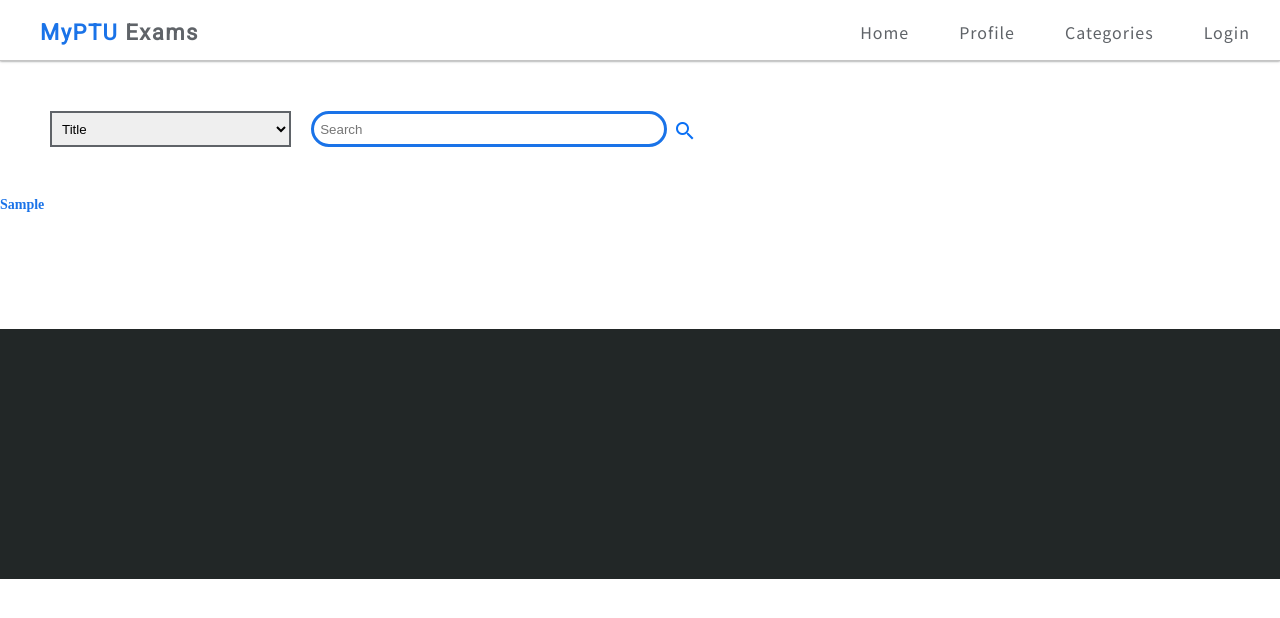
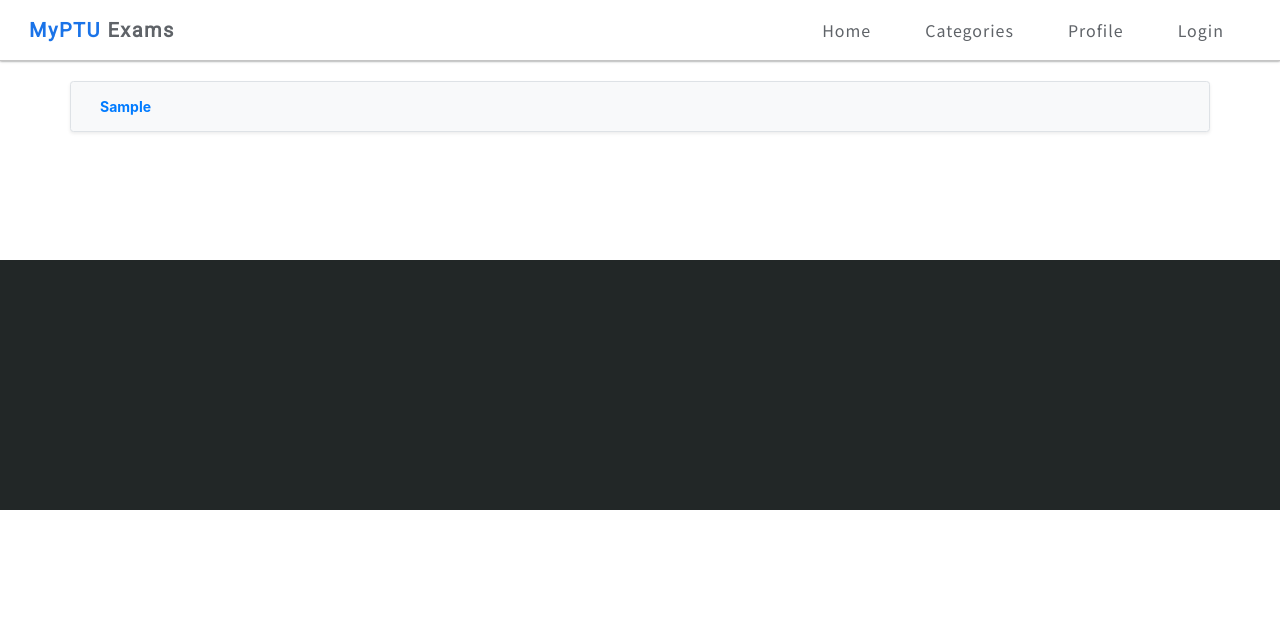
Before and after one commit to vimal-11/django-myptu-webapp, a Django app: page /exam/sample/ in a window 1280 px wide. Shown: the top 618 px of the page. Run offline with Django 3.2, Linux system fonts and the light colour scheme; tables that the repository leaves empty hold one stand-in row (values such as "Sample post"); parts of the project's set-up code (start-up, migrations or seed data) failed here and were passed over; some libraries are stand-ins or nearby versions.

Commit message:
base stylings for exams implemented
base.css - for all baase htmls.
exam.css - for all exams templates.
index.css - generic css for whole project which has constant variables to be imported in all other css.
forumstyle.css - removed base css code.
bootstrap for nav bar in exams.
tried profile image.

```diff
--- /dev/null
+++ b/static/css/base.css
@@ -0,0 +1,219 @@
+@import "index.css";
+
+*{
+    margin:0;
+	box-sizing: border-box;
+}
+
+html{
+    background-color: rgb(255, 255, 255);
+    font-size: 14px;
+    width: 100%;
+}
+
+a{
+    color: var(--color-theme-blue);
+    font-weight: bolder;
+    text-decoration: none;
+}
+
+h1{
+    font-size: 16px;
+    font-weight: bolder;
+}
+
+/* Navigation */
+
+.head{
+    border-bottom:1px solid #c5c5c5;
+    box-shadow: 0px 0px 2.5px #676969;
+    margin-bottom: 20px;
+}
+
+.navbar{
+    display: flex;
+    align-items: center;
+    padding: 10px 0px;
+    height: 60px;
+
+}
+
+.forum-nav{
+    background-color: #ffffff;
+    width: 100%;
+    display: inline-block;
+    border-radius: 5px;
+    border: 2px solid black;
+}
+
+.logo{
+    list-style-type: none;
+    width: fit-content;
+    font-size: 22px !important;
+    font-family: "Roboto", Arial, Helvetica, sans-serif !important;
+    font-weight: bolder;
+    letter-spacing: 1.5px;
+    color: var(--color-theme-blue);
+}
+
+
+.navlist{
+    list-style-type: none;
+}
+
+
+
+.nav-lnk > a{
+    margin-inline: 20px;
+    font-size: 16px;
+    font-family: var(--font-nav-link);
+    font-weight: 300;
+    letter-spacing: 1px;
+
+}
+
+.nav-lnk > a:hover{
+    color: var(--color-theme-blue);
+    transform: scale(1.03);
+}
+
+.res-nav{
+    width: 5%;
+    float: right;
+    height: 100%;
+    margin-top: 0.8%;
+    display: none;
+}
+
+
+/* for mobile nav*/
+
+@media screen and (max-width: 460px) {
+    .navbar{
+        max-height: auto;
+    }
+    .nav-list{
+        position: absolute;
+        right: 3%;
+        top: 8%;
+        z-index: 1000;
+        height: fit-content;
+        padding: 5px 0px;
+        width: fit-content;
+        background-color: rgb(58, 56, 56);
+        border-radius: 5px;
+        display: none;
+    }
+
+    .nav-lnk a{
+        font-size: 11px;
+        color: #fff;
+        float: left;
+    }
+
+    .res-nav{
+        display: block;
+        width: 5%;
+        float: right;
+        height: 100%;
+        margin-top: .5%;
+        margin-right: 50px;
+    }
+    .l1, .l2, .l3{
+        height: 4px;
+        width: 35px;
+        margin: auto;
+        margin-top: 5px;
+        background-color: rgb(58, 56, 56);
+
+    }
+
+}
+
+
+/* search box */
+/*
+.search-box{
+    margin: 20px 0px;
+    padding: 30px 50px;
+    display: flex;
+    justify-content: center;
+    height: fit-content;
+    width: 100%;
+    border:2px solid black;
+}
+
+.search-box form{
+    flex: 2;
+    display: flex;
+}
+
+
+.search-box select{
+    flex: 1;
+    padding: 6px;
+    width: 100px;
+    border: 2px solid var(--color-nav-link-grey);
+}
+
+
+.search-but button{
+    background-color: #fff;
+    color: #0a70f5;
+    border: none;
+    margin-top: 7px;
+}
+
+*/
+.search-box  input{
+
+
+    border: 3px solid var(--color-theme-blue);
+    border-radius: 30px;
+
+}
+
+
+.res-search{
+   display: none;
+}
+
+
+.input-group-append button{
+    background-color: #fff;
+    color: #0a70f5;
+    border: none;
+    margin-top: 7px;
+}
+
+.input-group-append button:hover{
+    transform: scale(1.1);
+    transition: 0.3s ease;
+
+}
+
+
+@media screen and (max-width: 460px){
+
+    .search-box{
+
+       padding: 15px 10px;
+       width: fit-content;
+
+    }
+
+    .res-search{
+        display: inline;
+        border: none;
+    }
+    .form-control{
+        display: none;
+    }
+}
+
+.basefoot{
+    height: 250px;
+    position: relative;
+    background-color: var(--color-footer) !important;
+    margin-top: 100px;
+}
--- a/static/css/forumstyle.css
+++ b/static/css/forumstyle.css
@@ -16,7 +16,7 @@ html{
 }
 
 a{
-    color: #1a73e8;
+    color: var(--color-theme-blue);
     font-weight: bolder;
     text-decoration: none;
 }
@@ -319,14 +319,14 @@ h1{
     flex: 1;
     padding: 6px;
     width: 100px;
-    border: 2px solid #5f6368;
+    border: 2px solid var(--color-nav-link-grey);
 }
 
 .search-box  input{
     flex: 1.5;
     padding: 6px;
     width: 250px;
-    border: 3px solid #1a73e8;
+    border: 3px solid var(--color-theme-blue);
     border-radius: 30px;
     margin-left: 20px;
     z-index: 100;
--- /dev/null
+++ b/static/css/index.css
@@ -0,0 +1,20 @@
+@import url('https://fonts.googleapis.com/css2?family=Poppins&display=swap');
+@import url('https://fonts.googleapis.com/css2?family=Montserrat&family=Poppins&display=swap');
+@import url('https://fonts.googleapis.com/css2?family=Roboto&display=swap');
+@import url('https://fonts.googleapis.com/css2?family=Noto+Sans+KR&display=swap');
+
+:root {
+    --font-family: 'Manrope', sans-serif;
+    --font-nav-link: "Noto Sans KR", "Poppins", Arial, Helvetica, sans-serif;
+
+    --gradient-text: linear-gradient(89.97deg, #AE67FA 1.84%, #F49867 102.67%);
+    --gradient-bar: linear-gradient(103.22deg, #AE67FA -13.86%, #F49867 99.55%);
+
+    --color-bg: #040C18;
+    --color-footer : #222727;
+    --color-blog: #042c54;
+    --color-text: #81AFDD;
+    --color-subtext: #FF8A71;
+    --color-theme-blue: #1a73e8;
+    --color-nav-link-grey: #5f6368;
+  }
--- a/templates/authenticate/base.html
+++ b/templates/authenticate/base.html
@@ -8,6 +8,7 @@
         <meta name="description" content="">
         <meta name="viewport" content="width=device-width, initial-scale=1">
         <link rel="stylesheet" href="{% static '/css/forumstyle.css' %}">
+        <link rel="stylesheet" href="{% static '/css/index.css' %}">
         <link href="https://fonts.googleapis.com/icon?family=Material+Icons" rel="stylesheet">
         <!-- Markdown-it -->
         <script src="https://cdnjs.cloudflare.com/ajax/libs/markdown-it/11.0.1/markdown-it.min.js" integrity="sha512-hW0KbtvDnXCHbh2UCNP/6R+oXxCKiOfm9ciuUekdGBCQF1+57bGqZAk3sAFir7PMQstyRW0UecsSc2HQotH2vg==" crossorigin="anonymous"></script>
--- a/templates/exams/base.html
+++ b/templates/exams/base.html
@@ -6,58 +6,85 @@
         <title>MyPTU - Exams</title>
         <meta name="description" content="">
         <meta name="viewport" content="width=device-width, initial-scale=1">
-        <link rel="stylesheet" href="{% static '/css/forumstyle.css' %}">
+        <!--<link rel="stylesheet" href="{% static '/css/forumstyle.css' %}">-->
+        <link rel="stylesheet" href="{% static '/css/index.css' %}">
+        <link rel="stylesheet" href="{% static '/css/base.css' %}">
         <link href="https://fonts.googleapis.com/icon?family=Material+Icons" rel="stylesheet">
+        <!-- Including the bootstrap CDN -->
+        <link href="https://cdn.jsdelivr.net/npm/bootstrap@5.1.3/dist/css/bootstrap.min.css" rel="stylesheet" integrity="sha384-1BmE4kWBq78iYhFldvKuhfTAU6auU8tT94WrHftjDbrCEXSU1oBoqyl2QvZ6jIW3" crossorigin="anonymous">
+        <link rel="stylesheet" href="https://maxcdn.bootstrapcdn.com/bootstrap/4.4.1/css/bootstrap.min.css">
+        <script src="https://ajax.googleapis.com/ajax/libs/jquery/3.4.1/jquery.min.js"></script>
+        <script src="https://cdnjs.cloudflare.com/ajax/libs/popper.js/1.16.0/umd/popper.min.js"></script>
+        <script src="https://maxcdn.bootstrapcdn.com/bootstrap/4.4.1/js/bootstrap.min.js"></script>
     </head>
     <body>
+        <style>
+            .logo{
+                font-size: 20px !important;
+                font-family: "Roboto", Arial, Helvetica, sans-serif !important;
+                font-weight: bolder;
+                letter-spacing: 1.5px;
+                color: var(--color-theme-blue) !important;
+            }
+            .nav-link{
+                color: var(--color-nav-link-grey) !important;
+            }
+            .nav-link:hover{
+                color: var(--color-theme-blue) !important;
+                transform: scale(1.03);
+            }
+
+            @media screen and (max-width: 460px){
+                .form-control{
+                    display: none;
+                }
+            }
+
+        </style>
+
         <div class="head">
-            <div class="navbar">
-                <nav class="forum-nav">
-                    <ul class="logo">
-                        <li>MyPTU <span style="color:#5f6368">Exams</span></li>
-                    </ul>
-                    <div class="res-nav">
-                        <div class="l1"></div>
-                        <div class="l2"></div>
-                        <div class="l3"></div>
-                    </div>
-                    <ul class="nav-list">
-                        <li class="nav-lnk">
+            <nav class="navbar navbar-expand-lg navbar-light" >
+                <div class="container-fluid">
+                    <a class="navbar-brand logo" href="">MyPTU <span style="color:var(--color-nav-link-grey)">Exams</span></a>
+                        <button class="navbar-toggler" type="button" data-bs-toggle="collapse" data-bs-target="#navbarNav" aria-controls="navbarNav" aria-expanded="false" aria-label="Toggle navigation">
+                            <span class="navbar-toggler-icon"></span>
+                        </button>
+                    <div class="collapse navbar-collapse" id="navbarNav">
+                        <ul class="navbar-nav ml-auto" style="color: var(--color-nav-link-grey)">
+                        <li class="nav-item nav-lnk">
+                            <a class="nav-link" href="{% url 'authenticate:home' %}">Home</a>
+                            </li>
+                        <li class="nav-item nav-lnk">
+                            <a class="nav-link" href="{% url 'forums:forum' %}">Categories</a>
+                        </li>
+                        <li class="nav-item nav-lnk">
+                            <a class="nav-link" href="{% url 'authenticate:profilepage' request.user.id %}">Profile</a>
+                        </li>
+                        <li class="nav-item nav-lnk">
                             {% if request.user.is_authenticated %}
-                            <a href="{% url 'authenticate:logout' %}" method="POST">Logout</a>
+                                <a class="nav-link" aria-current="page" href="{% url 'authenticate:logout' %}" method="POST">Logout</a>
                             {% else %}
-                            <a href="{% url 'authenticate:login' %}?next={{ request.path }}" method="POST">Login</a>
+                                <a class="nav-link" aria-current="page" href="{% url 'authenticate:login' %}?next={{ request.path }}" method="POST">Login</a>
                             {% endif %}
                         </li>
-                        <li class="nav-lnk">
-                            <a href="{% url 'forums:forum' %}">Categories</a>
-                        </li>
-                        <li class="nav-lnk">
-                            <a href="#">Profile</a>
-                        </li>
-                        <li class="nav-lnk">
-                            <a href="{% url 'authenticate:home' %}">Home</a>
-                        </li>
                         </ul>
+                    </div>
+                </div>
             </nav>
         </div>
-        </div>
-        <!--Search Box-->
+        <!--Search Box
         <div class="search-box">
 
-        <form action="{% url 'forums:search_results' %}" method="GET">
-
-            <select name="search-box" id="">
-                <option value="title">Title</option>
-                <option value="category">Category</option>
-            </select>
-            <input type="text"  class="main-search" name="keyword" id="" placeholder="Search">
-            <div class="search-but">
+        <form action="#" method="GET">
+            <div class="col-5 input-group mb-3 mx-auto">
+                <input type="text" class="form-control" name="keyword" id="" placeholder="Search">
+                <div class=" col-3 input-group-append ">
                     <button type="submit" name="search-sub"><i class="material-icons">search</i></button>
                     <input type="text"  class="res-search" name="keyword-mob" id="" placeholder="Search">
                 </div>
+            </div>
         </form>
-
+    -->
         </div>
 
         {% block content %}
@@ -65,7 +92,7 @@
         {% endblock content %}
 
 
-        <div class="footer">
+        <div class="basefoot">
 
         </div>
 
--- a/templates/exams/exam.html
+++ b/templates/exams/exam.html
@@ -2,10 +2,15 @@
 
 {% block content %}
 
-
-        {% for field in fields %}
-            <p><a href="{{field.get_url}}">{{field}}</a></p>
-        {% endfor %}
+        <div class="container" >
+            {% for field in fields %}
+                <div class="row p-3 mb-2 bg-light border text-white rounded shadow-sm">
+                    <div class="col-sm">
+                        <a href="{{field.get_url}}">{{field}}</a>
+                    </div>
+                </div>
+            {% endfor %}
+        </div>
         <br>
         {% if gate_syllabus is not None %}
             <table>
--- a/templates/forums/base.html
+++ b/templates/forums/base.html
@@ -8,6 +8,8 @@
         <meta name="description" content="">
         <meta name="viewport" content="width=device-width, initial-scale=1">
         <link rel="stylesheet" href="{% static '/css/forumstyle.css' %}">
+        <link rel="stylesheet" href="{% static '/css/index.css' %}">
+        <link rel="stylesheet" href="{% static '/css/base.css' %}">
         <link href="https://fonts.googleapis.com/icon?family=Material+Icons" rel="stylesheet">
     </head>
     <body>
```
Also changed, not shown: other parts of static/css/forumstyle.css (+19 -19 lines), media/myptu/default_profile_image.png (added), media/profile_images/2/profile_image.png (added), static/css/exam.css (added). Lines whose indentation alone changed are shown as unchanged.
